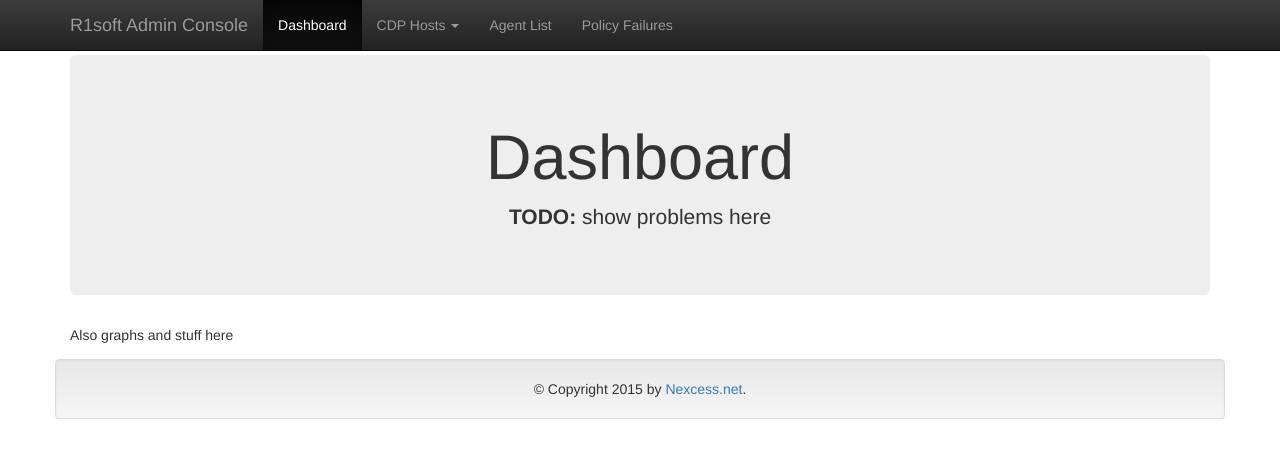
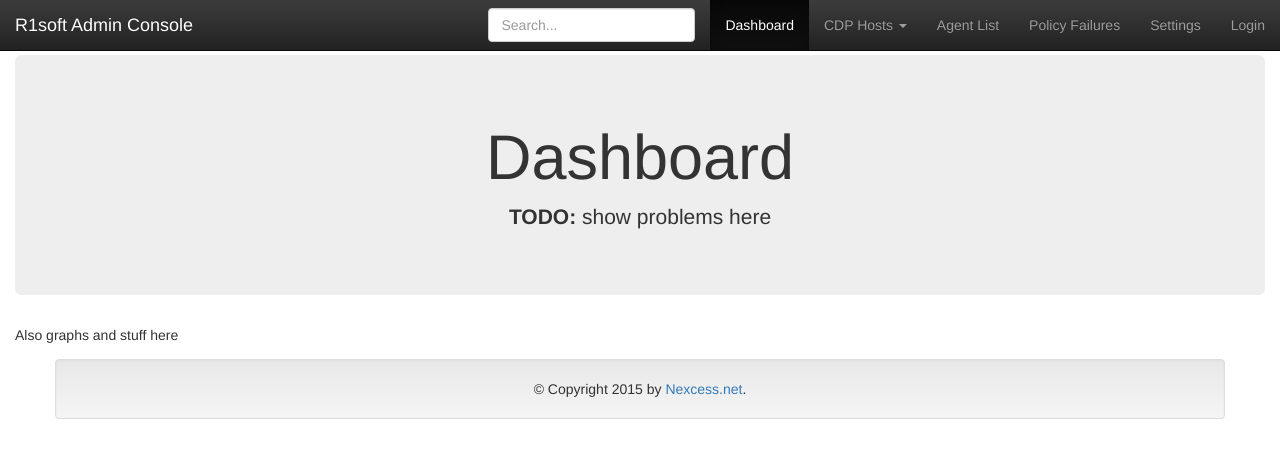
Before and after one commit to nexcess/r1soft-admin-console, a Flask app: page / in a window 1280 px wide. Shown: the top 458 px of the page. Run offline with Flask 2, Linux system fonts and the light colour scheme; data that the repository does not hold is empty; some libraries are stand-ins or nearby versions.

Commit message:
use a fluid container instead of fixed

```diff
--- a/templates/base.html
+++ b/templates/base.html
@@ -21,13 +21,13 @@
     </head>
     <body role="document">
         <nav class="navbar navbar-inverse navbar-fixed-top">
-            <div class="container">
+            <div class="container-fluid">
                 <div class="navbar-header">
                     <a href="https://github.com/nexcess/r1soft-admin-console" class="navbar-brand">R1soft Admin Console</a>
                     <!-- <a href="{{ url_for('dashboard') }}" class="navbar-brand">R1soft Admin Console</a> -->
                 </div>
                 <div id="navbar" class="navbar-collapse collapse">
-                    <ul class="nav navbar-nav">
+                    <ul class="nav navbar-nav navbar-right">
                         <li class="{% block dashboard_active %}{% endblock %}"><a href="{{ url_for('dashboard') }}">Dashboard</a></li>
                         <li class="dropdown {% block host_details_active %}{% endblock %}">
                             <a href="#" class="dropdown-toggle" data-toggle="dropdown" role="button" aria-expanded="false">CDP Hosts <span class="caret"></span></a>
@@ -39,11 +39,16 @@
                         </li>
                         <li class="{% block agent_collection_active %}{% endblock %}"><a href="{{ url_for('agent_collection') }}">Agent List</a></li>
                         <li class="{% block policy_failures_collection_active %}{% endblock %}"><a href="{{ url_for('policy_failures_collection') }}">Policy Failures</a></li>
+                        <li class="{% block settings_active %}{% endblock %}"><a href="#">Settings</a></li>
+                        <li>{% block profile_link %}<a href="#">Login</a>{% endblock %}</li>
                     </ul>
+                    <form action="#" class="navbar-form navbar-right">
+                        <input type="text" class="form-control" placeholder="Search...">
+                    </form>
                 </div>
             </div>
         </nav>
-        <div id="content" class="container" role="main">
+        <div id="content" class="container-fluid" role="main">
             <div id="message-area-container" class="col-md-12 row">
                 <div class="panel panel-default">
                     <div class="panel-heading" role="tab" data-toggle="collapse" data-target="#message-area">
```
